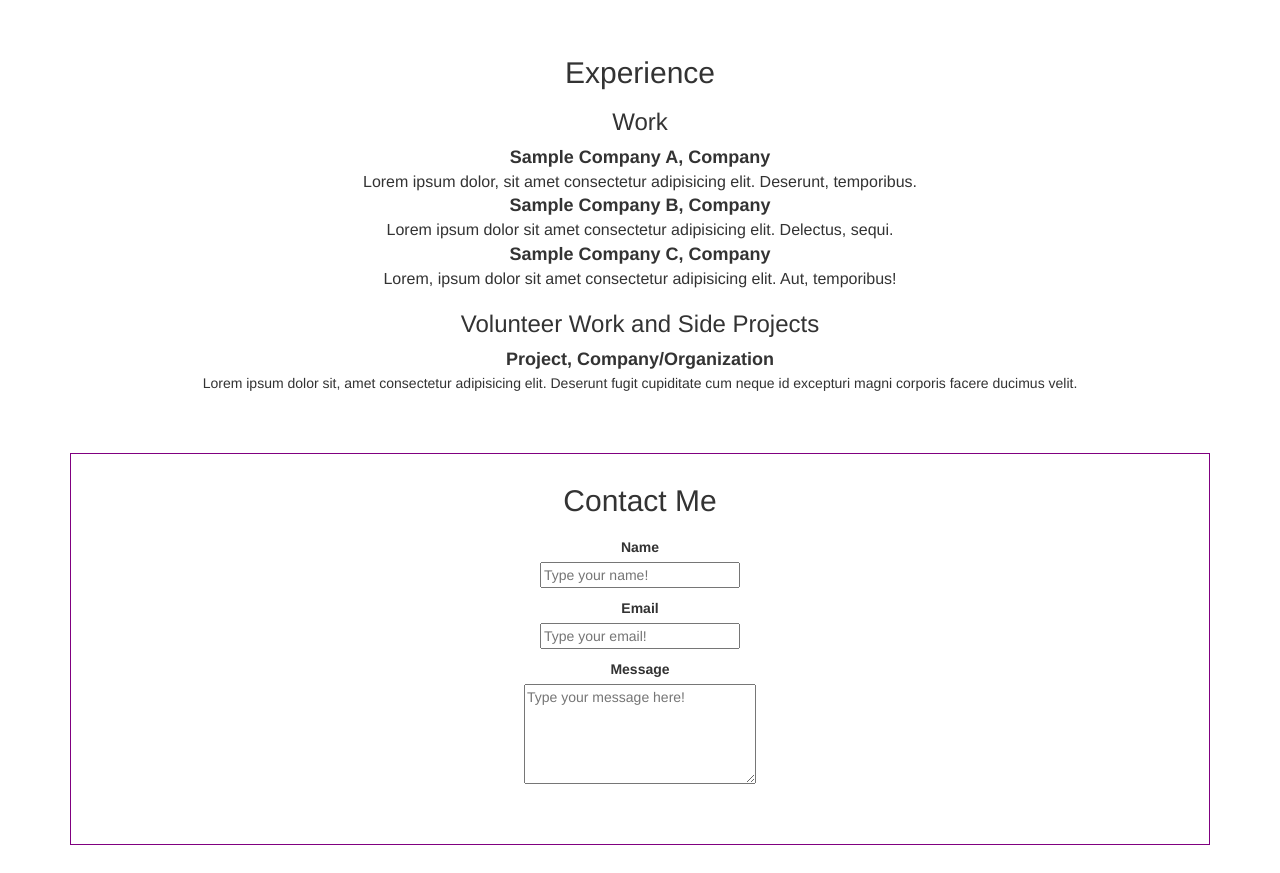
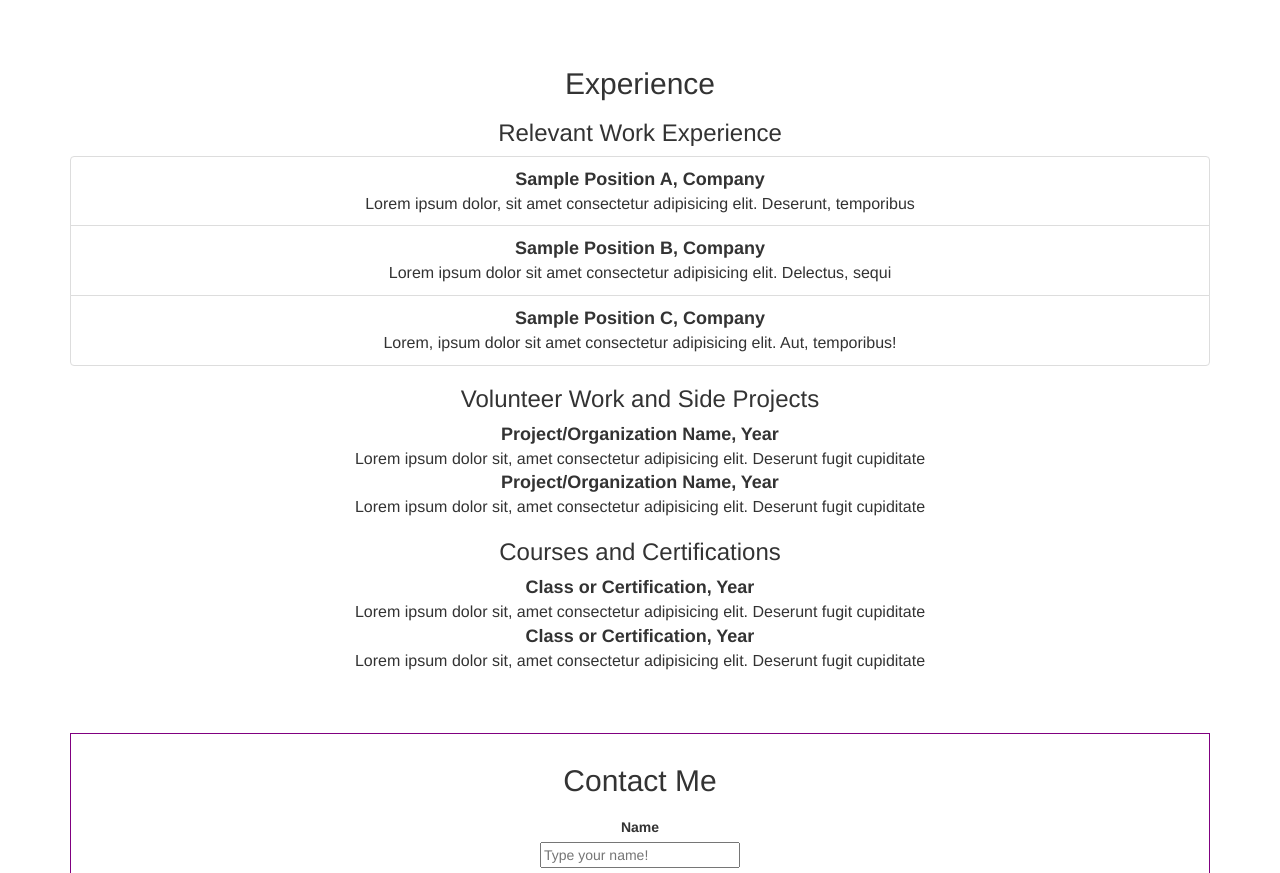
Before and after one commit to SMGEAR123/portfolio-draft-1, a plain HTML site: page index.html in a window 1280 px wide. Shown: the part 1563-2436 px from the top of the page. Drawn offline with nearby package versions, Linux system fonts and the light colour scheme.

Commit message:
Fixed spacing and media queries for social icons, trimmed intro text for now, resized and currently working on Experience section

```diff
--- a/css/style.css
+++ b/css/style.css
@@ -132,6 +132,7 @@ footer {
 
 /* Section styles end here */
 
+
 /* Style for portfolio items */
 .port-item > p {
   text-align: center;
@@ -147,12 +148,21 @@ footer {
   text-align: center;
 }
 
+ /*Bootstrap Specific Styles */
 .col-md-4 > ul {
   list-style-type: none;
   padding: 0px;
 }
 
-.experience > ul {
+/* Bootstrap styles end here */
+
+/* Portfolio styles */
+
+/* Portfolio styles end here */
+
+
+/* Experience element styles start*/
+.experience > div > ul {
   padding: 0px;
 }
 
@@ -165,7 +175,11 @@ footer {
   font-size: 16px;
 }
 
-/* Portfolio styles */
+/* Experience element styles end here */
+
+
+
+
 
 
 /* Contact Form Styles */
@@ -197,7 +211,8 @@ textarea {
 
 /* CSS for User interaction */
 li.nav-item:hover {
-  border: .5px solid #D3D3D3;
+  border: .25px solid #D3D3D3;
+  /* padding: 0px; */
 }
 
 /* Media Queries
@@ -223,7 +238,8 @@ Large devices (large desktops, 1200px and up)
 @media (min-width: 600px ) {
   ul.social-icons > li {
     display: inline-block;
-    padding: 20px;
+    margin: 0px 0px 0px 0px;
+    padding-left: 40px;
   }
 }
 
@@ -247,4 +263,8 @@ Large devices (large desktops, 1200px and up)
     height: 150px;
   }
 
+  ul.social-icons > li {
+    padding-top: 20px;
+  }
+
 }
--- a/index.html
+++ b/index.html
@@ -130,6 +130,8 @@
   </ul>
   </div>
 </article>
+
+<hr>
   </section>
 <!--Portfolio Section Begins-->
 <section class="portfolio" id="portfolio">
@@ -149,27 +151,50 @@
       <img src="http://via.placeholder.com/200x200" alt="placeholder image" width="200px;" height="200px;">
     </div>
   </article>
-  </section>
+</section>
   <!--Portfolio section ends-->
 
 <!--Section on Experience and Projects starts here -->
   <section class="experience" id="experience">
      <h2>Experience</h2>
-    <h3>Work</h3>
-    <ul>
-      <li><span class="work-title">Sample Company A, Company</span><br>
-        <span class="work-description">Lorem ipsum dolor, sit amet consectetur adipisicing elit. Deserunt, temporibus.</span></li>
-      <li><span class="work-title">Sample Company B, Company</span><br>
-        <span class="work-description">Lorem ipsum dolor sit amet consectetur adipisicing elit. Delectus, sequi.</span></li>
-      <li><span class="work-title">Sample Company C, Company</span><br>
-        <span class="work-description">Lorem, ipsum dolor sit amet consectetur adipisicing elit. Aut, temporibus!</span></li>
-    </ul>
+    <div class="job-list">
+      <h3>Relevant Work Experience</h3>
+      <ul class="list-group">
+        <li class="list-group-item"><span class="work-title">Sample Position A, Company</span><br>
+          <span class="work-description">Lorem ipsum dolor, sit amet consectetur adipisicing elit. Deserunt, temporibus</span>
+        </li>
+        <li class="list-group-item"><span class="work-title">Sample Position B, Company</span><br>
+          <span class="work-description">Lorem ipsum dolor sit amet consectetur adipisicing elit. Delectus, sequi</span>
+        </li>
+        <li class="list-group-item"><span class="work-title">Sample Position C, Company</span><br>
+          <span class="work-description">Lorem, ipsum dolor sit amet consectetur adipisicing elit. Aut, temporibus!</span>
+        </li>
+      </ul>
+    </div>
+
+    <div class="job-list">
     <h3>Volunteer Work and Side Projects</h3>
      <ul>
-       <li><span class="work-title">Project, Company/Organization</span><br>
-         Lorem ipsum dolor sit, amet consectetur adipisicing elit. Deserunt fugit cupiditate cum neque id excepturi magni corporis facere ducimus velit.
+       <li><span class="work-title">Project/Organization Name, Year</span><br>
+        <span class="work-description">Lorem ipsum dolor sit, amet consectetur adipisicing elit. Deserunt fugit cupiditate</span>
+       </li>
+       <li><span class="work-title">Project/Organization Name, Year</span><br>
+        <span class="work-description">Lorem ipsum dolor sit, amet consectetur adipisicing elit. Deserunt fugit cupiditate</span>
        </li>
     </ul>
+  </div>
+
+    <div class="job-list">
+    <h3>Courses and Certifications</h3>
+    <ul>
+        <li><span class="work-title">Class or Certification, Year</span><br>
+         <span class="work-description">Lorem ipsum dolor sit, amet consectetur adipisicing elit. Deserunt fugit cupiditate</span>
+        </li>
+        <li><span class="work-title">Class or Certification, Year</span><br>
+         <span class="work-description">Lorem ipsum dolor sit, amet consectetur adipisicing elit. Deserunt fugit cupiditate</span>
+        </li>
+    </ul>
+  </div>
     <!--Section on Experience and Projects ends here -->
   </section>
   <footer>
```
